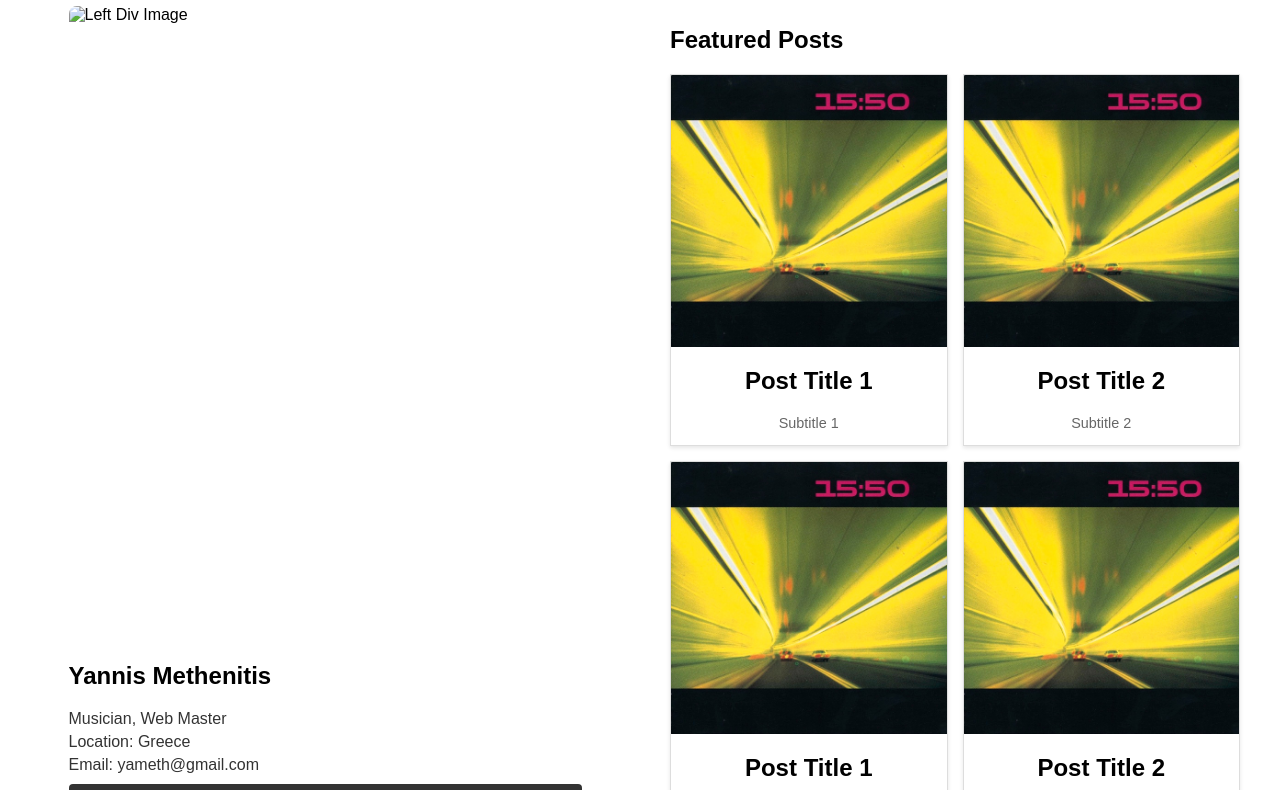
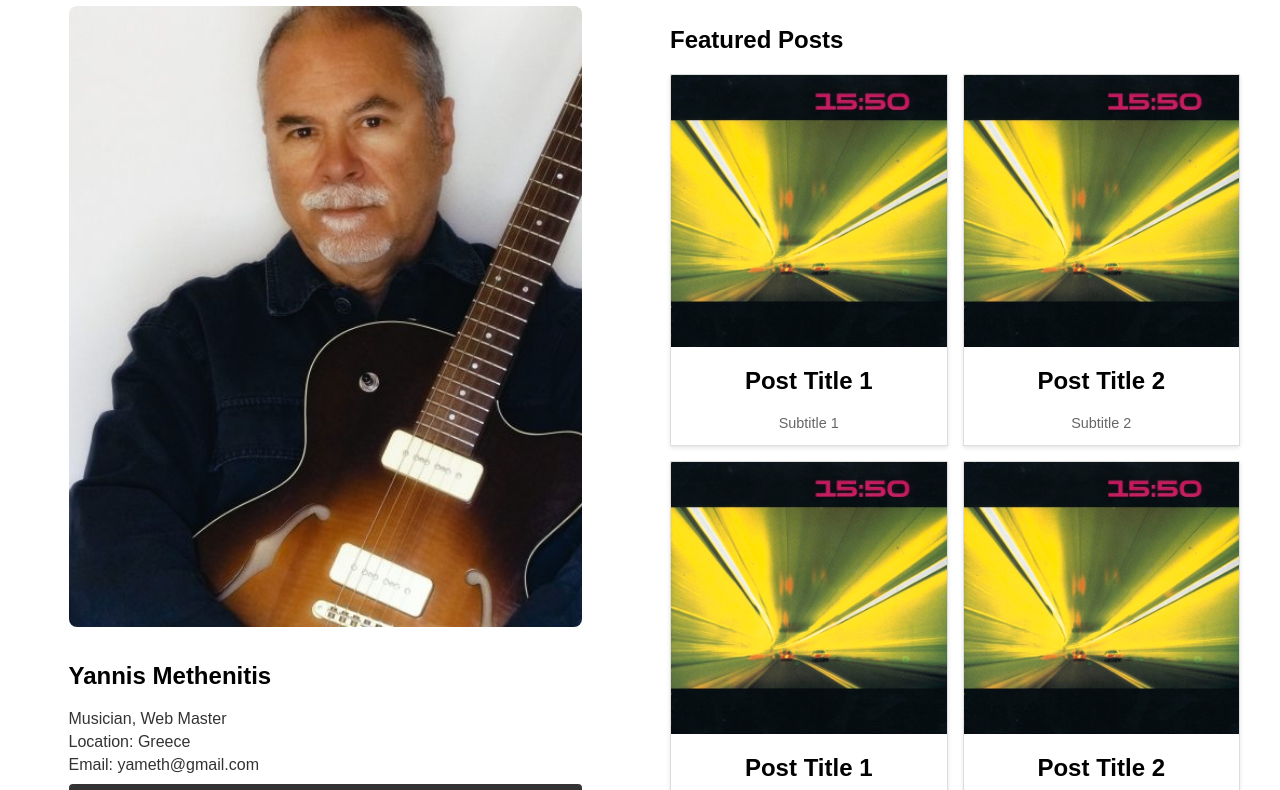
Before and after one commit to Stameth/yamethProfile, a plain HTML site: page index.html in a window 1280 px wide. Shown: the part 114-904 px from the top of the page. Drawn offline with Linux system fonts and the light colour scheme.

Commit message:
Update index.html

```diff
--- a/index.html
+++ b/index.html
@@ -29,8 +29,8 @@
     <div class="main-content" id="top">
       <div class="left-div">
         <div class="image-container">
-          <img src="../profile/images/profile.jpg" alt="Left Div Image" class="left-div-image desktop-display" />
-          <img src="../profile/images/profile_mobile.jpg" alt="Left Div Image" class="left-div-image mobile-display" />
+          <img src="images/profile.jpg" alt="Left Div Image" class="left-div-image desktop-display" />
+          <img src="images/profile_mobile.jpg" alt="Left Div Image" class="left-div-image mobile-display" />
           <div class="overlay-text"></div>
         </div>
         <div class="personal-info">
```
